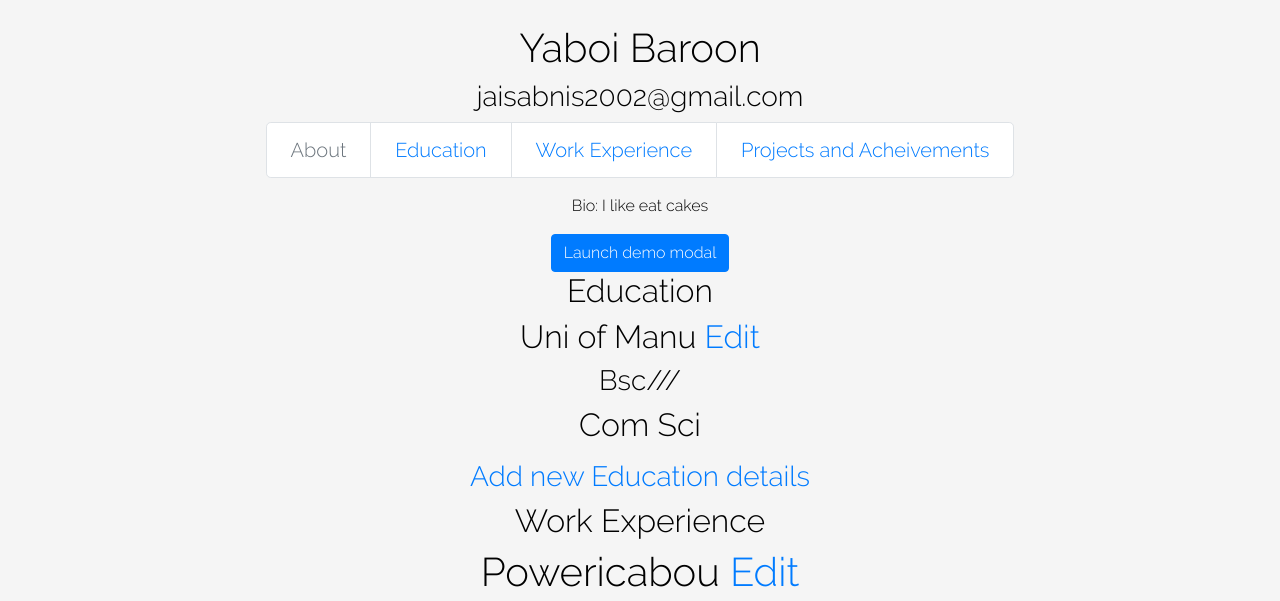
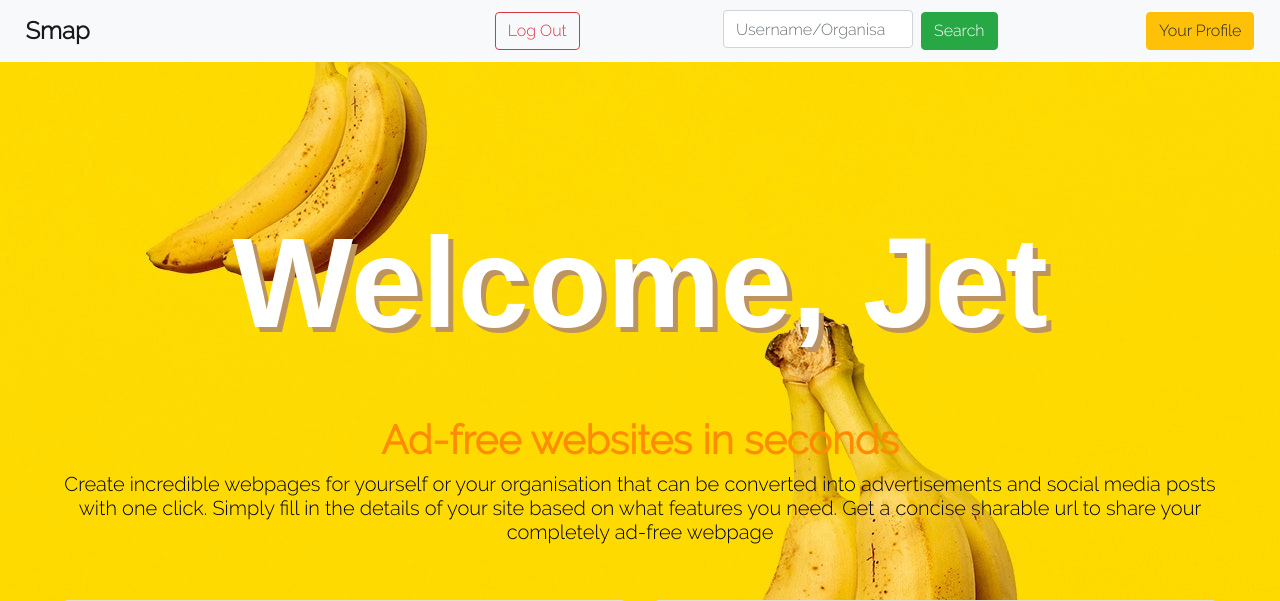
Before and after one commit to JaiSabnis/Smap, a Django app: page /profile in a window 1280 px wide. Shown: the top 601 px of the page. Run offline with Django 3.2, Linux system fonts and the light colour scheme; a user stored in the database is signed in; data comes from the database, SQL or seed files in the repository; both versions use the stored data as it was before the commit; some libraries are stand-ins or nearby versions.

Commit message:
changed CSS propage

```diff
--- a/hello/models.py
+++ b/hello/models.py
@@ -43,7 +43,7 @@ class Profile(models.Model):
    projects = models.ManyToManyField(Project, related_name="projects", blank=True)
    friendRequests = models.ManyToManyField(User, related_name="friendRequests", blank=True)
    friends = models.ManyToManyField(User, related_name="friends", blank=True)
-   displayPic = models.ImageField(upload_to='displayPics', blank=True)
+#  displayPic = models.ImageField(upload_to='displayPics', blank=True)
    def __str__(self):
        return f"{self.first} {self.last}"
 
--- a/hello/static/styles/style.css
+++ b/hello/static/styles/style.css
@@ -5,9 +5,52 @@
 }
 
 @font-face {
+  font-family: vanity;
+  src: url("VanityBold-BW08V.otf");
+}
+
+@font-face {
   font-family: boldboi;
   src: url("boldeen.ttf");
 }
+
+@font-face {
+  font-family: stroker;
+  src: url("JamesStroker-jEZMO.ttf");
+}
+
+
+/* FOR WIDER SCREENS */
+@media screen and (min-width: 600px) {
+  .displayPic{
+    border-radius: 50%;
+    width: 40%;
+    height: 40%;
+  }
+
+  .proIntro {
+    color: rgb(31, 29, 29);
+    font-family: vanity, sans-serif;
+    font-size: 10vw;
+  }
+}
+
+/* For small screens */
+@media screen and (max-width: 600px) {
+  .displayPic{
+    border-radius: 50%;
+    width: 90%;
+    height: 70%;
+  }
+
+  .proIntro {
+    color: rgb(31, 29, 29);
+    font-family: vanity, sans-serif;
+    font-size: 20vw;
+  }
+}
+
+
 
 body {
   text-align: center;
@@ -285,6 +260,136 @@ section {
   margin: 5% auto;
 }
 
-.comment {
+
+/* Nav bar */
+nav.primary-navigation {
+  margin: 0 auto;
+  display: block;
+  text-align: center;
+  font-size: 16px;
+}
+nav.primary-navigation ul li {
+  list-style: none;
+  margin: 0 auto;
+  border-left: 2px solid #3ca0e7;
+  display: inline-block;
+  padding: 0 30px;
+  position: relative;
+  text-decoration: none;
+  text-align: center;
+  font-family: arvo;
+}
+nav.primary-navigation li a {
+  color: black;
+}
+nav.primary-navigation li a:hover {
+  color: #3ca0e7;
+}
+nav.primary-navigation li:hover {
+  cursor: pointer;
+}
+nav.primary-navigation ul li ul {
+  visibility: hidden;
+  opacity: 0;
+  position: absolute;
+  padding-left: 0;
+  left: 0;
+  display: none;
+  background: white;
+}
+nav.primary-navigation ul li:hover > ul,
+nav.primary-navigation ul li ul:hover {
+  visibility: visible;
+  opacity: 1;
+  display: block;
+  min-width: 250px;
   text-align: left;
+  padding-top: 20px;
+  box-shadow: 0px 3px 5px -1px #ccc;
 }
+nav.primary-navigation ul li ul li {
+  clear: both;
+  width: 100%;
+  text-align: left;
+  margin-bottom: 20px;
+  border-style: none;
+}
+nav.primary-navigation ul li ul li a:hover {
+  padding-left: 10px;
+  border-left: 2px solid #3ca0e7;
+  transition: all 0.3s ease;
+}
+
+a {
+  text-decoration: none;
+}
+a:hover {
+  color: #3CA0E7;
+}
+
+ul li ul li a {
+  transition: all 0.5s ease;
+}
+
+
+
+
+.form__group {
+  position: relative;
+  padding: 15px 0 0;
+  margin-top: 10px;
+  width: 50%;
+}
+
+.form__field {
+  font-family: inherit;
+  width: 100%;
+  border: 0;
+  border-bottom: 2px solid #9b9b9b;
+  outline: 0;
+  font-size: 1.3rem;
+  color: #fff;
+  padding: 7px 0;
+  background: transparent;
+  transition: border-color 0.2s;
+}
+.form__field::placeholder {
+  color: transparent;
+}
+.form__field:placeholder-shown ~ .form__label {
+  font-size: 1.3rem;
+  cursor: text;
+  top: 20px;
+}
+
+.form__label {
+  position: absolute;
+  top: 0;
+  display: block;
+  transition: 0.2s;
+  font-size: 1rem;
+  color: #9b9b9b;
+}
+
+.form__field:focus {
+  padding-bottom: 6px;
+  font-weight: 700;
+  border-width: 3px;
+  border-image: linear-gradient(to right, #11998e, #38ef7d);
+  border-image-slice: 1;
+}
+.form__field:focus ~ .form__label {
+  position: absolute;
+  top: 0;
+  display: block;
+  transition: 0.2s;
+  font-size: 1rem;
+  color: #11998e;
+  font-weight: 700;
+}
+
+/* reset input */
+.form__field:required,
+.form__field:invalid {
+  box-shadow: none;
+}
--- a/hello/templates/flights/myprofile.html
+++ b/hello/templates/flights/myprofile.html
@@ -1,135 +1,129 @@
 {% load static %}
+
 <!DOCTYPE html>
 <html>
+
 <head>
-    <meta charset="utf-8" />
-    <meta http-equiv="X-UA-Compatible" content="IE=edge" />
-    <title>{{user.username}} Profile</title>
-    <link
-      rel="stylesheet"
-      href="https://stackpath.bootstrapcdn.com/bootstrap/4.5.0/css/bootstrap.min.css"
-      integrity="sha384-9aIt2nRpC12Uk9gS9baDl411NQApFmC26EwAOH8WgZl5MYYxFfc+NcPb1dKGj7Sk"
-      crossorigin="anonymous"
-    />
-    <script
-      src="https://stackpath.bootstrapcdn.com/bootstrap/4.5.0/js/bootstrap.min.js"
-      integrity="sha384-OgVRvuATP1z7JjHLkuOU7Xw704+h835Lr+6QL9UvYjZE3Ipu6Tp75j7Bh/kR0JKI"
-      crossorigin="anonymous"
-    ></script>
-    <script src="https://ajax.googleapis.com/ajax/libs/jquery/3.5.1/jquery.min.js"></script>
-    <script src="https://maxcdn.bootstrapcdn.com/bootstrap/3.4.1/js/bootstrap.min.js"></script>
-    <link
-      rel="stylesheet"
-      type="text/css"
-      href="{% static 'styles/style.css' %}"
-    />
+  <meta charset='utf-8'>
+  <meta http-equiv='X-UA-Compatible' content='IE=edge'>
+  <title> Smap </title>
+
+  <!-- Bootstrap css -->
+  <link rel="stylesheet" href="https://stackpath.bootstrapcdn.com/bootstrap/4.5.0/css/bootstrap.min.css" integrity="sha384-9aIt2nRpC12Uk9gS9baDl411NQApFmC26EwAOH8WgZl5MYYxFfc+NcPb1dKGj7Sk" crossorigin="anonymous">
+
+  <!-- Bootstrap javascript -->
+  <script src="https://code.jquery.com/jquery-3.5.1.slim.min.js" integrity="sha384-DfXdz2htPH0lsSSs5nCTpuj/zy4C+OGpamoFVy38MVBnE+IbbVYUew+OrCXaRkfj" crossorigin="anonymous"></script>
+  <script src="https://cdn.jsdelivr.net/npm/popper.js@1.16.0/dist/umd/popper.min.js" integrity="sha384-Q6E9RHvbIyZFJoft+2mJbHaEWldlvI9IOYy5n3zV9zzTtmI3UksdQRVvoxMfooAo" crossorigin="anonymous"></script>
+  <script src="https://stackpath.bootstrapcdn.com/bootstrap/4.5.0/js/bootstrap.min.js" integrity="sha384-OgVRvuATP1z7JjHLkuOU7Xw704+h835Lr+6QL9UvYjZE3Ipu6Tp75j7Bh/kR0JKI" crossorigin="anonymous"></script>
+
+  <!-- Custom css -->
+  <link rel="stylesheet" type="text/css" href="{% static 'styles/style.css' %}">
+  <link rel="icon" href="favicon.ico">
+  <!-- Custom icons -->
+  <script src="https://kit.fontawesome.com/11fafd664d.js" crossorigin="anonymous"></script>
+  <!-- Google fonts -->
+  <link href="https://fonts.googleapis.com/css2?family=Poppins&display=swap" rel="stylesheet">
+
+
 </head>
-  <body>
-    <img src="{{profile.displayPic.image.url}}" width="240" />
-    <h1>{{profile.first}} {{profile.last}}</h1>
-    <h3>{{user.email}}</h3>
 
-    <nav class="quickNav">
-      <ul class="pagination pagination-lg justify-content-center">
-        <li class="page-item disabled">
-          <a class="page-link" href="{% url 'myprofile'%}" tabindex="-1">
-            About
-          </a>
-        </li>
-        <li class="page-item">
-          <a class="page-link" href="#edu"> Education</a>
-        </li>
-        <li class="page-item">
-          <a class="page-link" href="#work"> Work Experience</a>
-        </li>
-        <li class="page-item">
-          <a class="page-link" href="{% url 'myportfolio'%}">
-            Projects and Acheivements</a
-          >
+<body style="background-color: rgb(221, 203, 36); background-image: url({% static "images/back4.jpg" %})">
+
+  <nav class="navbar navbar-light bg-light" >
+    <a class="navbar-brand">Smap</a>
+    <button onclick="location.href='{% url 'logout' %}';" class="btn btn-outline-danger" style="margin-left: 20%" > Log Out </button>
+
+    <form class="form-inline" action="{% url 'index' %}" method="post">
+
+      <input name="username" class="form-control mr-sm-2" type="search" placeholder="Username/Organisation" style="margin-bottom: 4px;">
+      {% csrf_token %}
+      <button class="btn btn-success" style="margin-right: 5px;" type="submit">Search</button>
+    </form>
+    <button onclick="location.href='{% url 'myprofile' %}';" class="btn btn-warning" > Your Profile </button>
+
+
+    </nav>
+
+
+<!---
+    <nav class="navbar navbar-expand-lg navbar-dark" style="background-color: black">
+      <a class="navbar-brand" href="{% url 'index' %}> getOfficial</a>
+      <button class="navbar-toggler" type="button" data-toggle="collapse" data-target="#navbarSupportedContent" aria-controls="navbarSupportedContent" aria-expanded="false" aria-label="Toggle navigation">
+        <span class="navbar-toggler-icon"></span>
+      </button>
+
+      <div class="collapse navbar-collapse" id="navbarSupportedContent">
+        <ul class="navbar-nav mr-auto">
+          <li class="nav-item active">
+            <a class="navbar-brand" href="{% url 'myprofile' %}">Profile <span class="sr-only">(current)</span></a>
           </li>
         </ul>
+        <ul class="navbar-nav">
+          <form class="form-inline my-2 my-lg-0" action="{% url 'index' %}" method="post">
+            {% csrf_token %}
+            <input name="username" class="form-control mr-sm-2" type="search" placeholder="Username" aria-label="Search">
+            <button class="btn btn-outline-success my-2 my-sm-0" type="submit">Find</button>
+          </form>
+          <li class="nav-item">
+            <a class="nav-link" href="{% url 'logout' %}">Logout</a>
+          </li>
+        </ul>
+
+      </div>
     </nav>
+  -->
 
-    <p>Bio: {{profile.bio}}</p>
 
-    <!-- Button trigger modal -->
-    <button
-      type="button"
-      class="btn btn-primary"
-      data-toggle="modal"
-      data-target="#exampleModalCenter"
-    >
-      Launch demo modal
-    </button>
 
-    <!-- Modal -->
-    <div
-      class="modal fade"
-      id="exampleModalCenter"
-      tabindex="-1"
-      role="dialog"
-      aria-labelledby="exampleModalCenterTitle"
-      aria-hidden="true"
-    >
-      <div class="modal-dialog modal-dialog-centered" role="document">
-        <div class="modal-content">
-          <div class="modal-header">
-            <h5 class="modal-title" id="exampleModalCenterTitle">
-              Modal title
-            </h5>
-            <button
-              type="button"
-              class="close"
-              data-dismiss="modal"
-              aria-label="Close"
-            >
-              <span aria-hidden="true">&times;</span>
-            </button>
+
+    <ul>
+      {% for user in users %}
+      <li>
+        <a href="{% url 'profile' user.id%}">{{user.username}}</a>
+      </li>
+      {% endfor %}
+    </ul>
+
+
+
   </div>
-          <div class="modal-body">
-            ...
+
+   <h1 class="welcome">Welcome, {{user.username}}</h1>
+
+
+  <div class="panels">
+    <br>
+    <br>
+    <h1 style="color: darkorange; font-weight: bold;"> Ad-free websites in seconds </h1>
+    <h5 style="color: rgb(0, 0, 0);"> Create incredible webpages for yourself or your organisation that can be converted into advertisements and social media
+      posts with one click. Simply fill in the details of your site based on what features you need. Get a concise sharable url to share your completely ad-free webpage </h5>
+    <br>
+    <br>
+
+  <div class="card-deck">
+    <div class="card" >
+      <img class="card-img-top" src="{% static "images/person.jpg" %}" alt="Card image cap">
+      <div class="card-body">
+        <h5 class="card-title">Personal Smap space</h5>
+        <div class="card-text">
+          Brand yourself and your interests with an ad-free webspaces that can be converted to a resume, posters and social media posts with just a click.
         </div>
-          <div class="modal-footer">
-            <button
-              type="button"
-              class="btn btn-secondary"
-              data-dismiss="modal"
-            >
-              Close
-            </button>
-            <button type="button" class="btn btn-primary">Save changes</button>
+        <button onclick="location.href='{% url 'myprofile' %}';" class="btn btn-warning" style="margin-top: 20px;"> Get Started! </button>
       </div>
+
+    </div>
+    <div class="card">
+      <img class="card-img-top" src="{% static "images/org.jpg" %}" alt="Card image cap">
+      <div class="card-body">
+        <h5 class="card-title">Smap space for Groups/Organisations</h5>
+        <div class="card-text">
+            Take your food stall, soccer team, community group and more online with ad-free webspaces which can be converted to posters or social media posts </div>
+        <button onclick="location.href='{% url 'index' %}';" class="btn btn-warning" style="margin-top: 20px;"> Get Started! </button>
       </div>
     </div>
   </div>
 
-    <section>
-      <h2 id="edu">Education</h2>
 
-      {% for education in educations %}
+</body>
 
-      <h2>
-        {{education.school}} <a href="{% url 'eduEdit' education.id %}">Edit</a>
-      </h2>
-      <h3>{{education.degree}}</h3>
-      <h2>{{education.field}}</h2>
-      <p>{{education.about}}</p>
-
-      {% endfor %}
-
-      <a href="{% url 'eduCreate'%}"> <h3>Add new Education details</h3></a>
-
-      <h2 id="work">Work Experience</h2>
-
-      {% for work in works %}
-
-      <h1>{{work.company}} <a href="{% url 'workEdit' work.id %}">Edit</a></h1>
-      <h3>{{work.title}}</h3>
-      <p>{{work.about}}</p>
-
-      {% endfor %}
-
-      <a href="{% url 'workCreate'%}"> <h3>Add new Work Experience</h3></a>
-    </section>
-  </body>
 </html>
--- a/jai/settings.py
+++ b/jai/settings.py
@@ -43,7 +43,6 @@ INSTALLED_APPS = [
     'django.contrib.sessions',
     'django.contrib.messages',
     'django.contrib.staticfiles',
-    'django_filters'
 ]
 
 MIDDLEWARE = [
```
Also changed, not shown: other parts of hello/static/styles/style.css (+0 -68 lines), db.sqlite3, hello/migrations/0017_remove_profile_displaypic.py (added), hello/static/styles/JamesStroker-jEZMO.ttf (added), hello/static/styles/VanityBold-BW08V.otf (added), hello/templates/flights/myProprofile.html (added), 3 other files. Lines whose indentation alone changed are shown as unchanged.
